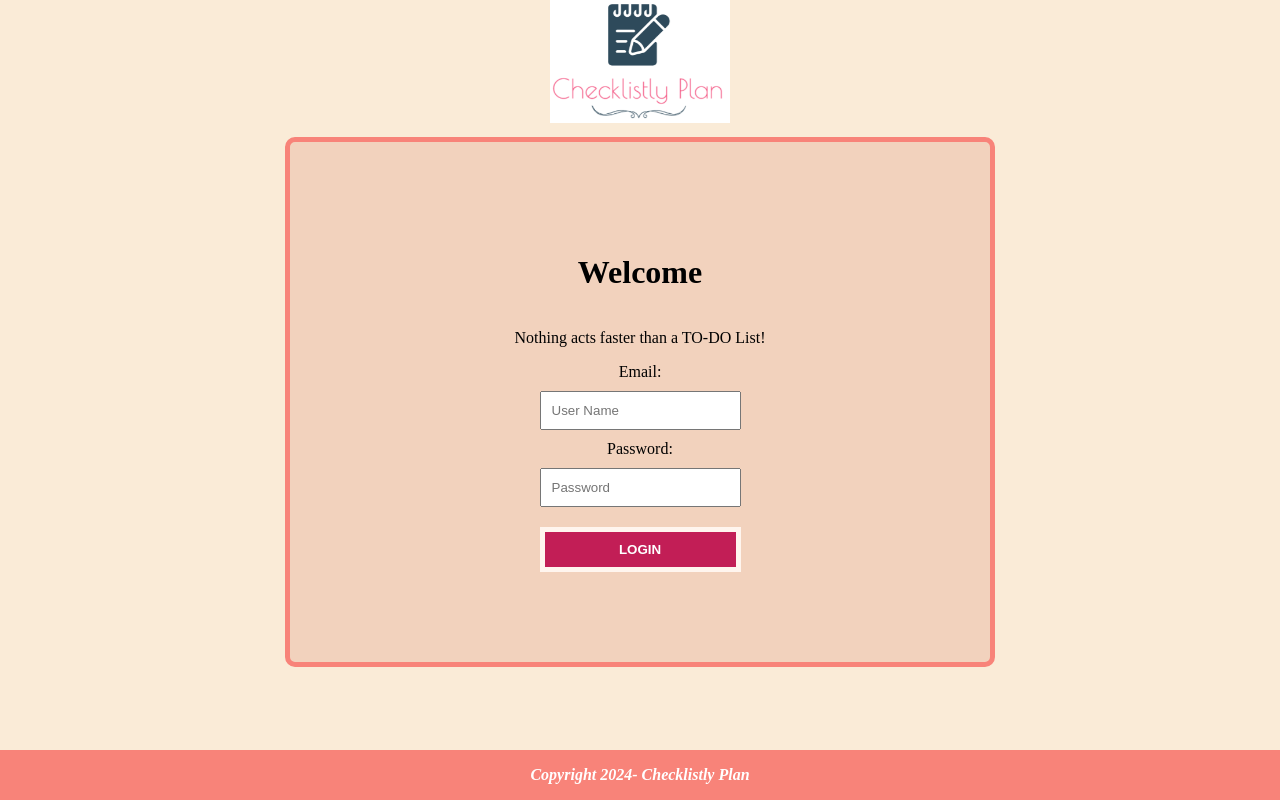
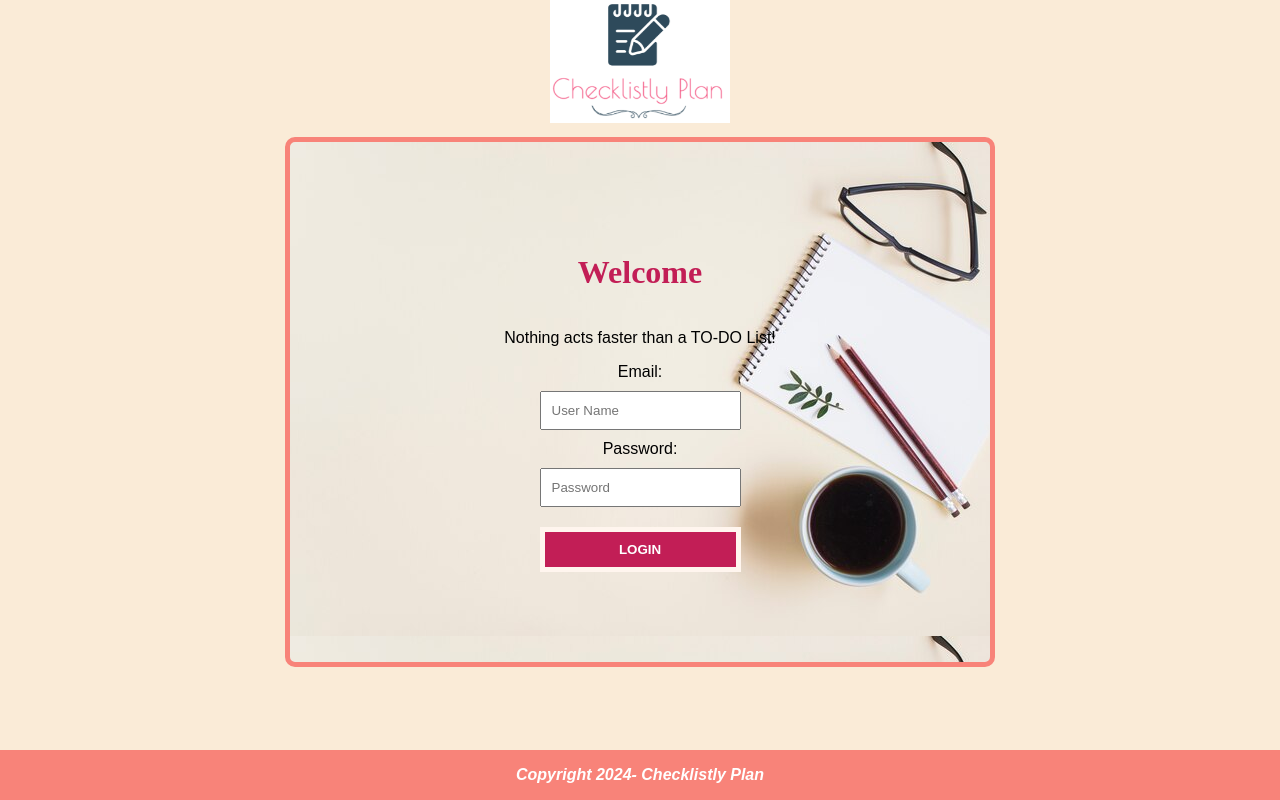
Before and after one commit to amisoni70/Checklistly_plan, a React (Create React App) app in the folder checklistly_plan/: page / in a window 1280 px wide. Built offline with nearby package versions, Linux system fonts and the light colour scheme.

Commit message:
Added a background image to the login container, added a new font style to the h2 heading for the login page, added a general font to the entire application

```diff
--- a/checklistly_plan/src/App.css
+++ b/checklistly_plan/src/App.css
@@ -4,6 +4,7 @@ html, body {
   padding: 0;
   display: flex;
   flex-direction: column;
+  font-family: Arial, Helvetica, sans-serif;
 }
 
 body {
--- a/checklistly_plan/src/Login/Login.css
+++ b/checklistly_plan/src/Login/Login.css
@@ -6,7 +6,7 @@
     height: 65vh;
     width: 700px;
     margin: auto;
-    background-color: #F2D2BD;
+    background-image: url(../images/login_container.jpg);
     border: 5px solid #F88379;
     border-radius: 10px;
     margin-bottom: 50px;
@@ -37,3 +37,8 @@ button {
 button:hover {
     background-color: green;
 }
+
+h1 {
+    font-family: 'Lucida Handwriting', cursive;
+    color: #C21E56;
+}
```
Also changed, not shown: checklistly_plan/src/images/login_container.jpg (added).
